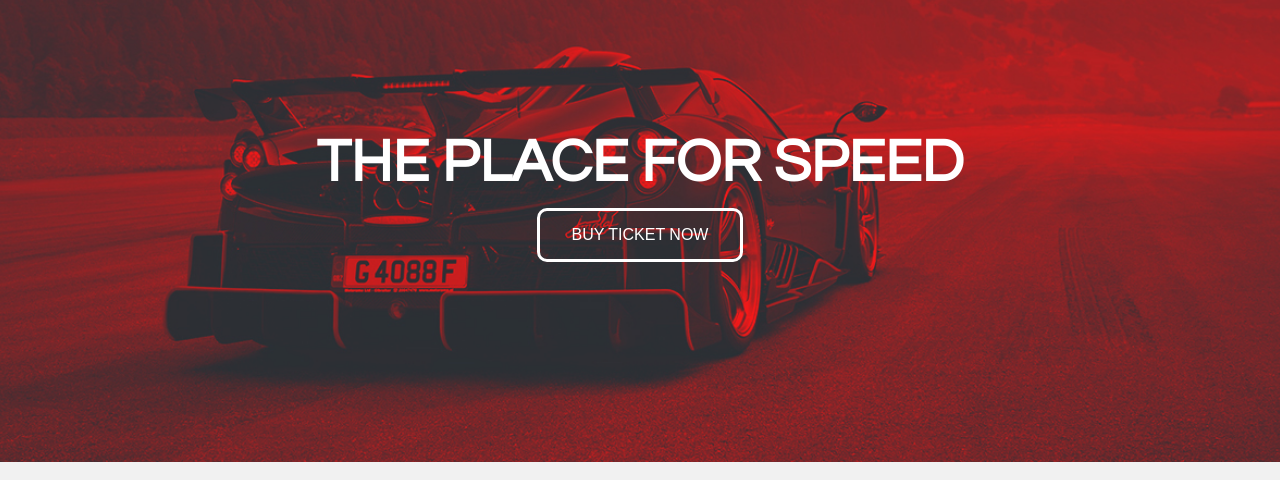
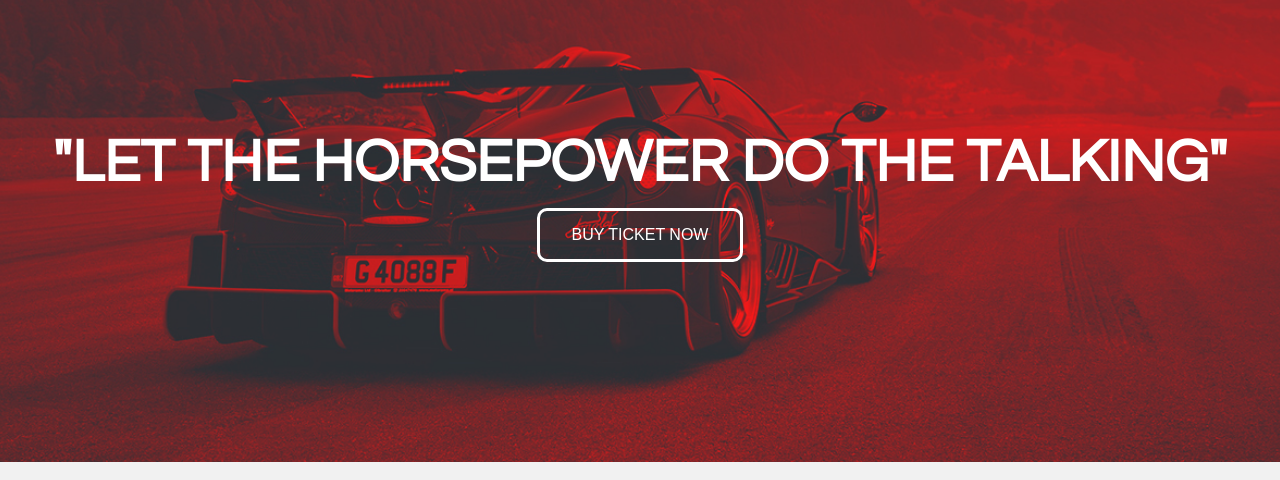
Before and after one commit to lewisbint/lewisbint.github.io, a plain HTML site: page website-current/index.html in a window 1280 px wide. Shown: the part 1652-2132 px from the top of the page. Drawn offline with Linux system fonts and the light colour scheme.

Commit message:
unit_6.3

```diff
--- a/website-current/index.html
+++ b/website-current/index.html
@@ -64,7 +64,7 @@
 	</section>
 
 	<section id="banner-image-2" class="clearfix">
-		<h1 id="banner-heading">The Place for Speed</h1>
+		<h1 id="banner-heading">"Let the Horsepower do the talking"</h1>
 		<button class="button">Buy Ticket Now</button>
 	</section>
 
```
Also changed, not shown: 1 other file.
